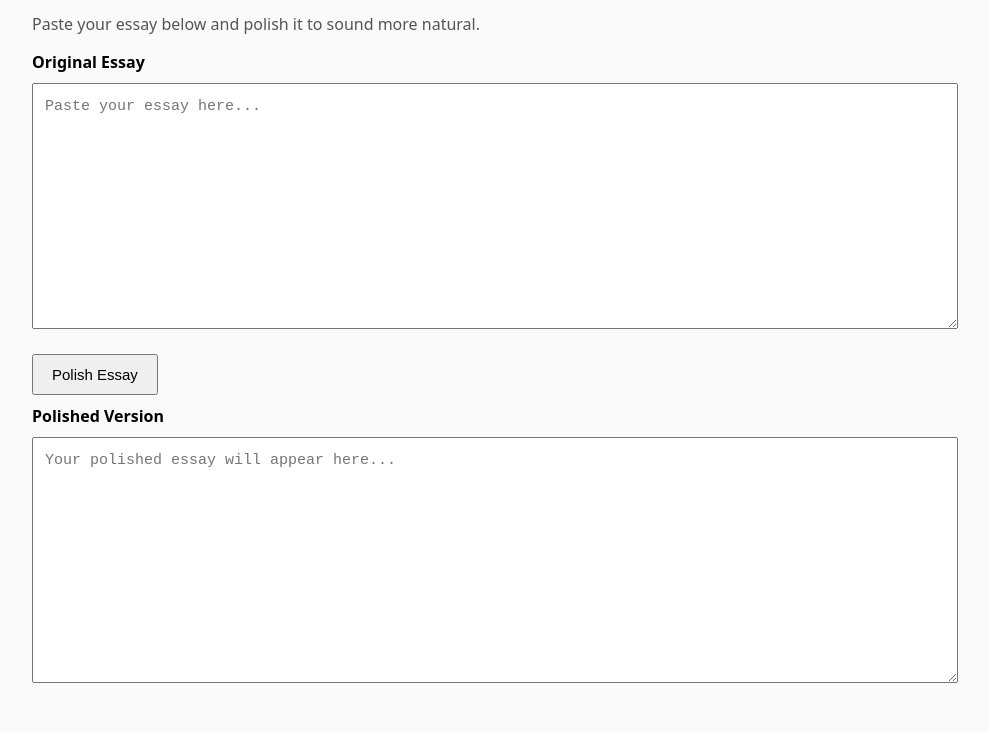
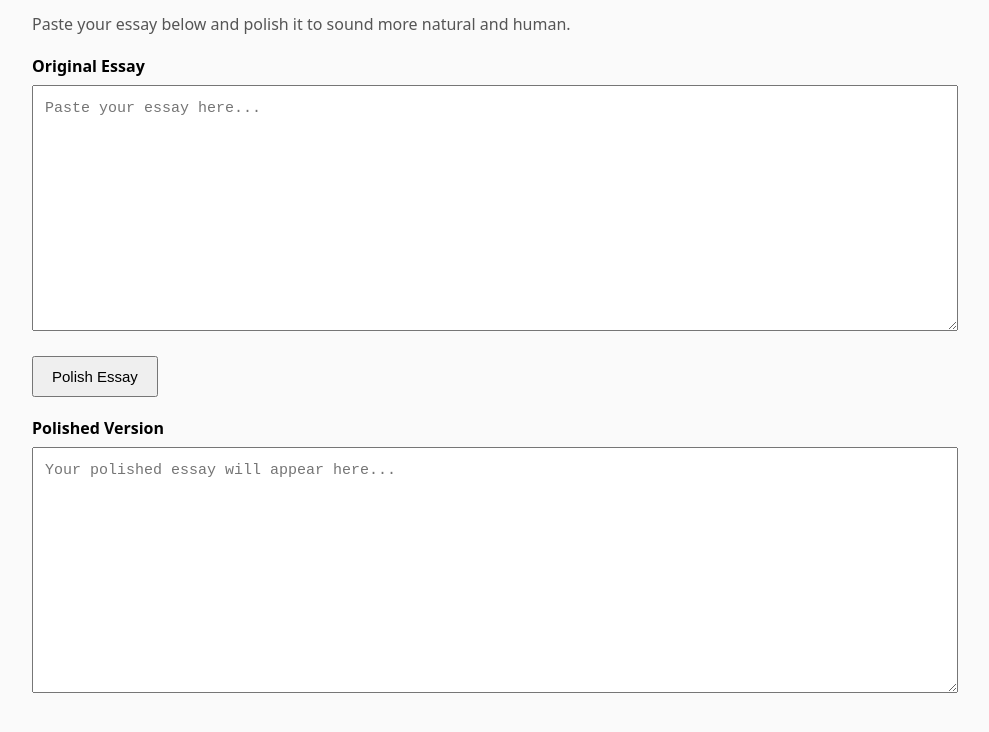
Before and after one commit to RobbieKaras/essay-humanizer, a plain HTML site: page index.html in a window 1280 px wide. Shown: the part 86-818 px from the top of the page, without its empty margins (158-1147 px from the left). Drawn offline with Linux system fonts and the light colour scheme.

Commit message:
Update index.html
no gemini

```diff
--- a/index.html
+++ b/index.html
@@ -22,10 +22,16 @@
       color: #555;
     }
 
+    label {
+      display: block;
+      margin-top: 20px;
+      font-weight: 600;
+    }
+
     textarea {
       width: 100%;
       min-height: 220px;
-      margin-top: 10px;
+      margin-top: 8px;
       margin-bottom: 20px;
       padding: 12px;
       font-size: 15px;
@@ -41,24 +47,30 @@
 
     .status {
       margin-top: 10px;
+      font-size: 14px;
       color: #666;
-      font-size: 14px;
     }
   </style>
 </head>
 <body>
 
   <h1>Essay Humanizer</h1>
-  <p>Paste your essay below and polish it to sound more natural.</p>
+  <p>Paste your essay below and polish it to sound more natural and human.</p>
 
-  <label for="inputEssay"><strong>Original Essay</strong></label>
-  <textarea id="inputEssay" placeholder="Paste your essay here..."></textarea>
+  <label for="inputEssay">Original Essay</label>
+  <textarea
+    id="inputEssay"
+    placeholder="Paste your essay here..."
+  ></textarea>
 
   <button onclick="humanize()">Polish Essay</button>
   <div class="status" id="status"></div>
 
-  <label for="outputEssay"><strong>Polished Version</strong></label>
-  <textarea id="outputEssay" placeholder="Your polished essay will appear here..."></textarea>
+  <label for="outputEssay">Polished Version</label>
+  <textarea
+    id="outputEssay"
+    placeholder="Your polished essay will appear here..."
+  ></textarea>
 
   <script>
     async function humanize() {
```
